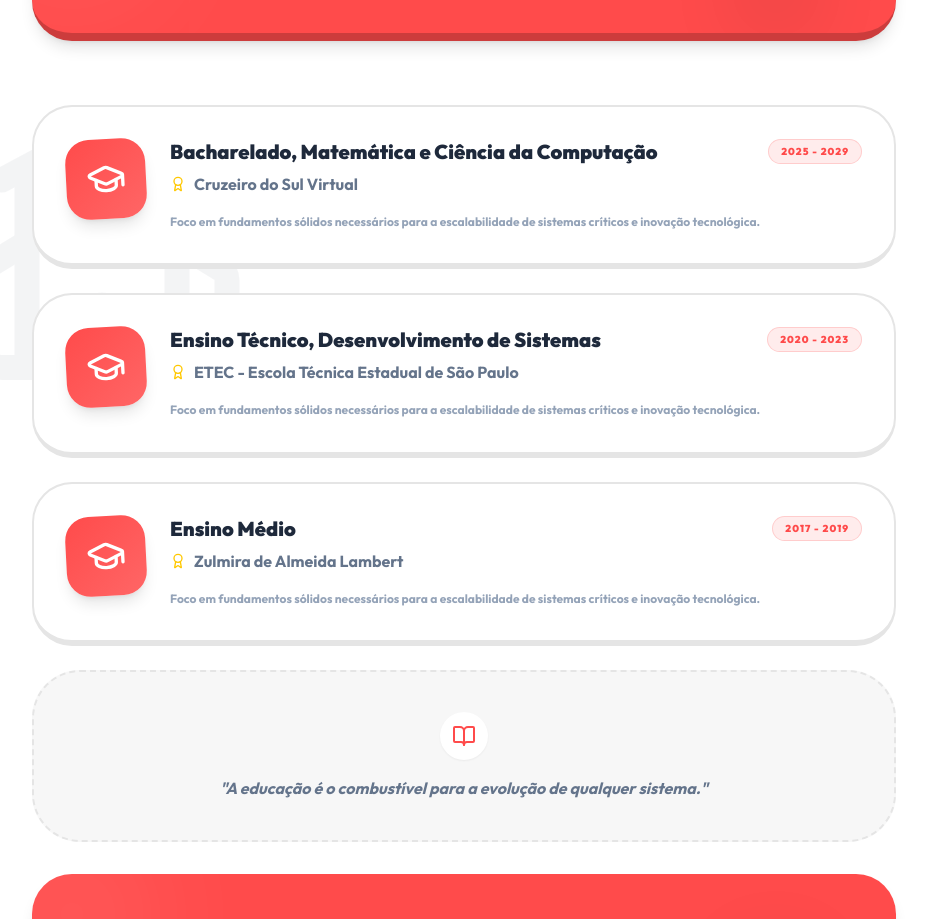
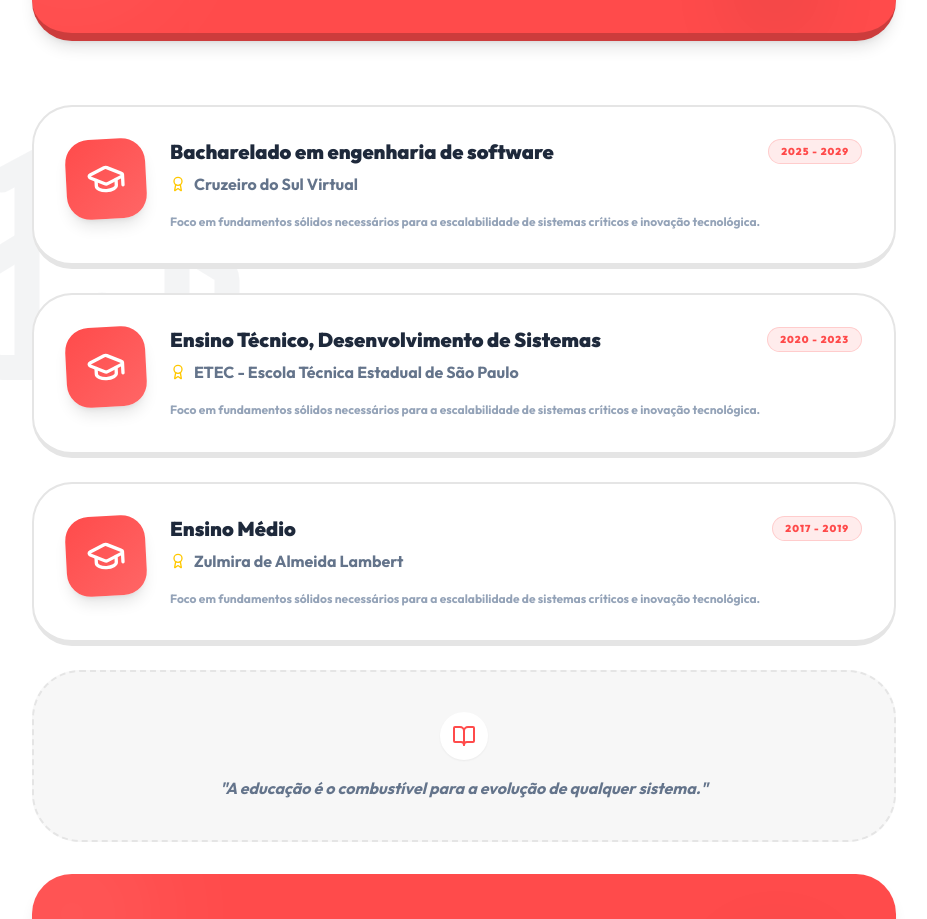
Before and after one commit to dshzr/meu-portifolio-duolingstyle, a React (Vite) app: page / in a window 1280 px wide. Shown: the part 8667-9586 px from the top of the page, without its empty margins (320-1247 px from the left). Built offline with nearby package versions, Linux system fonts and the light colour scheme.

Commit message:
docs: Atualiza o grau de formação para "Bacharelado em engenharia de software" nos dados de educação.

```diff
--- a/constants.ts
+++ b/constants.ts
@@ -42,7 +42,7 @@ export const EXPERIENCES: Experience[] = [
 export const EDUCATION: Education[] = [
   {
     institution: "Cruzeiro do Sul Virtual",
-    degree: "Bacharelado, Matemática e Ciência da Computação",
+    degree: "Bacharelado em engenharia de software",
     period: "2025 - 2029"
   },
   {
```
